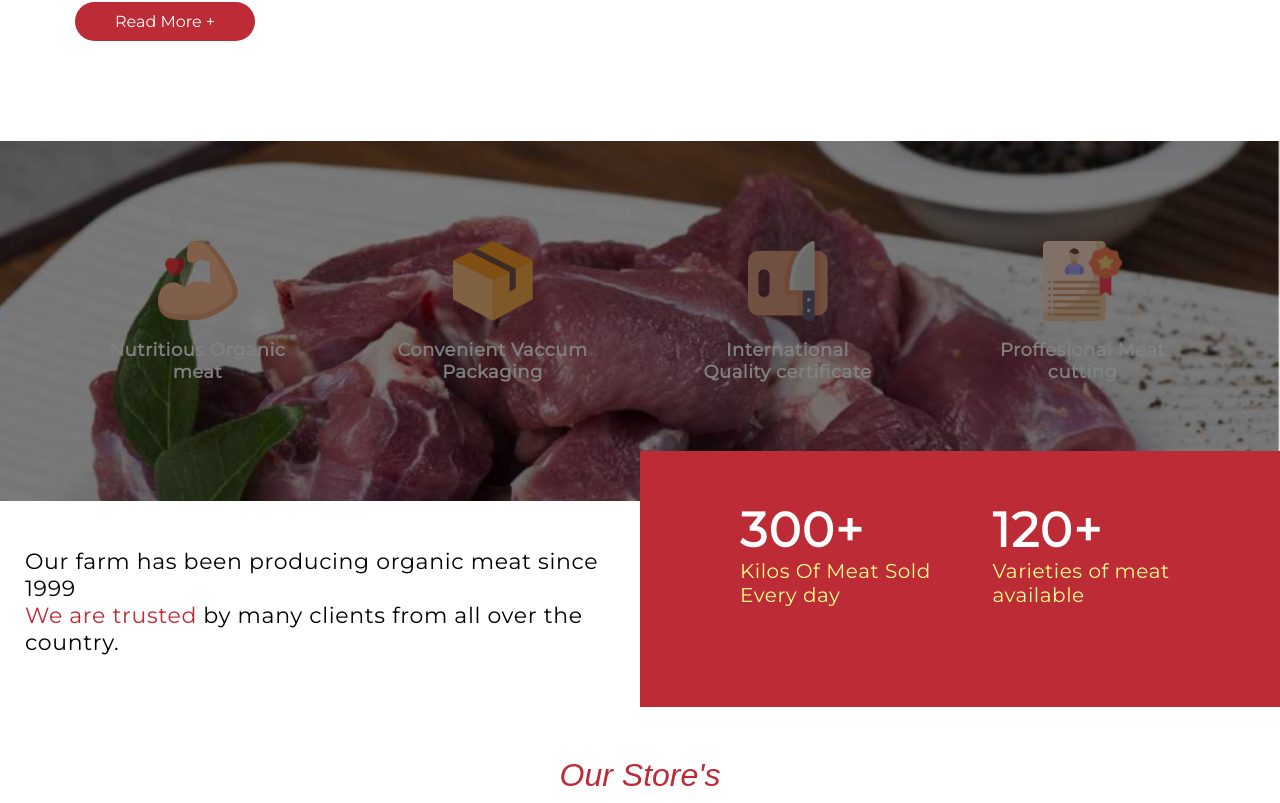
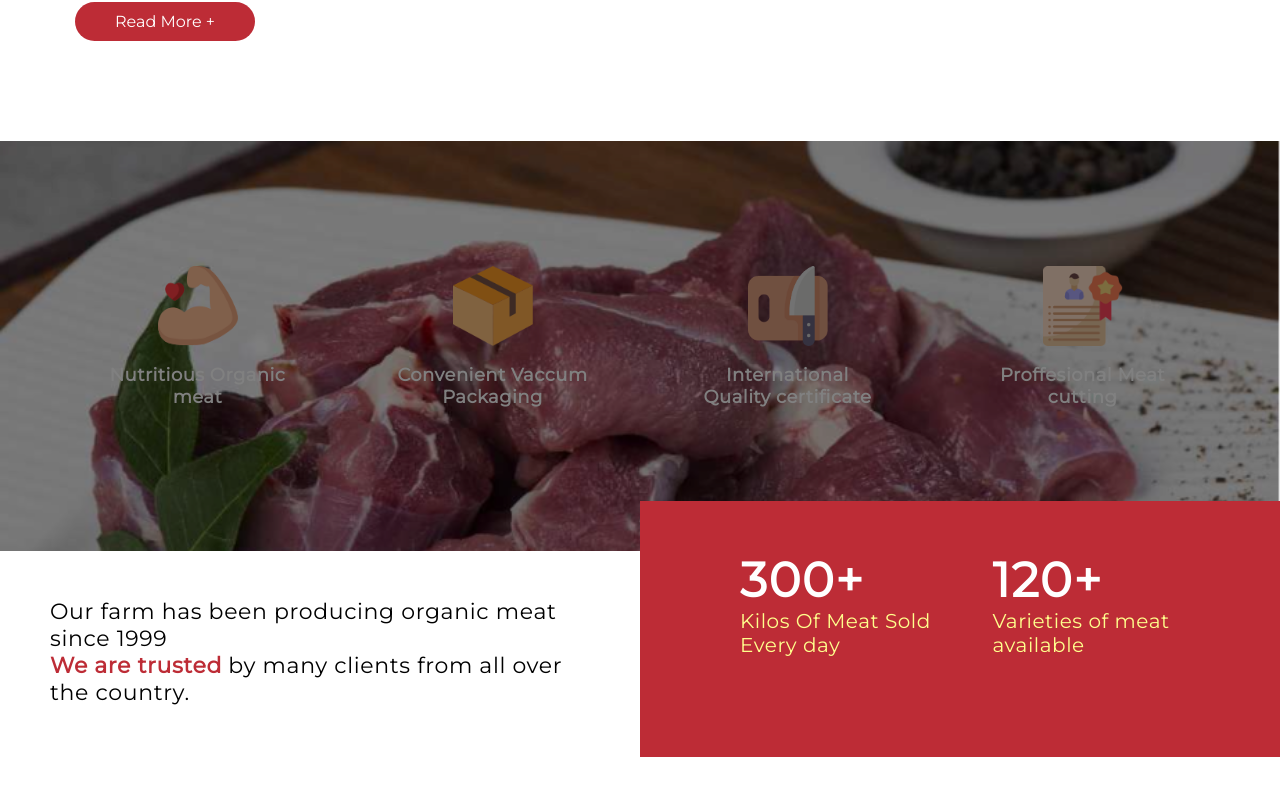
Before and after one commit to vivekkravindraa/freshmeat, a React (Create React App) app: page /about_us in a window 1280 px wide. Shown: the part 2036-2839 px from the top of the page. Built offline with nearby package versions, Linux system fonts and the light colour scheme; some icons are missing.

Commit message:
todo: AboutUs banner shadow

```diff
--- a/src/components/HomeComponents/AboutUs/AboutUs.css
+++ b/src/components/HomeComponents/AboutUs/AboutUs.css
@@ -121,7 +121,7 @@
 .AboutUs-banner__items {
     display: grid;
     grid-template-columns: repeat(4,3fr);
-    padding: 100px 100px;
+    padding: 125px 100px;
     column-gap: 100px;
 }
 
@@ -149,7 +149,7 @@
 }
 
 .AboutUs-data {
-    padding: 25px;
+    padding: 25px 50px;
     text-align: left;
     letter-spacing: 0.65px;
     opacity: 1;
@@ -166,7 +166,7 @@
 
 .AboutUs-description span {
     text-align: left;
-    font-weight: Medium;
+    font-weight: bold;
     font-size: 22px;
     font-family: Montserrat;
     letter-spacing: 0.65px;
```
